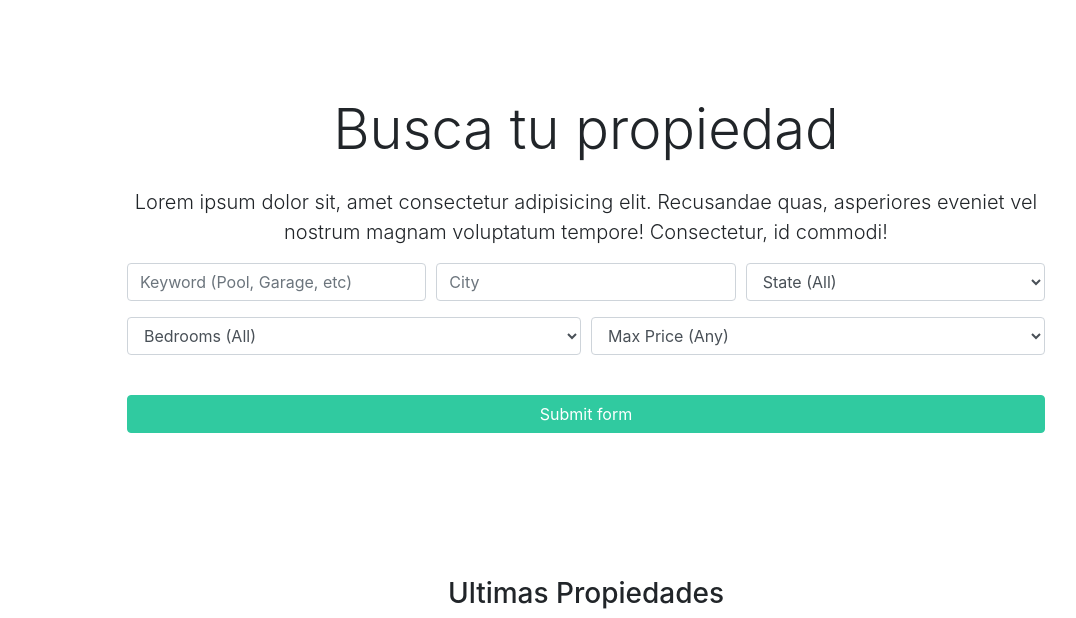
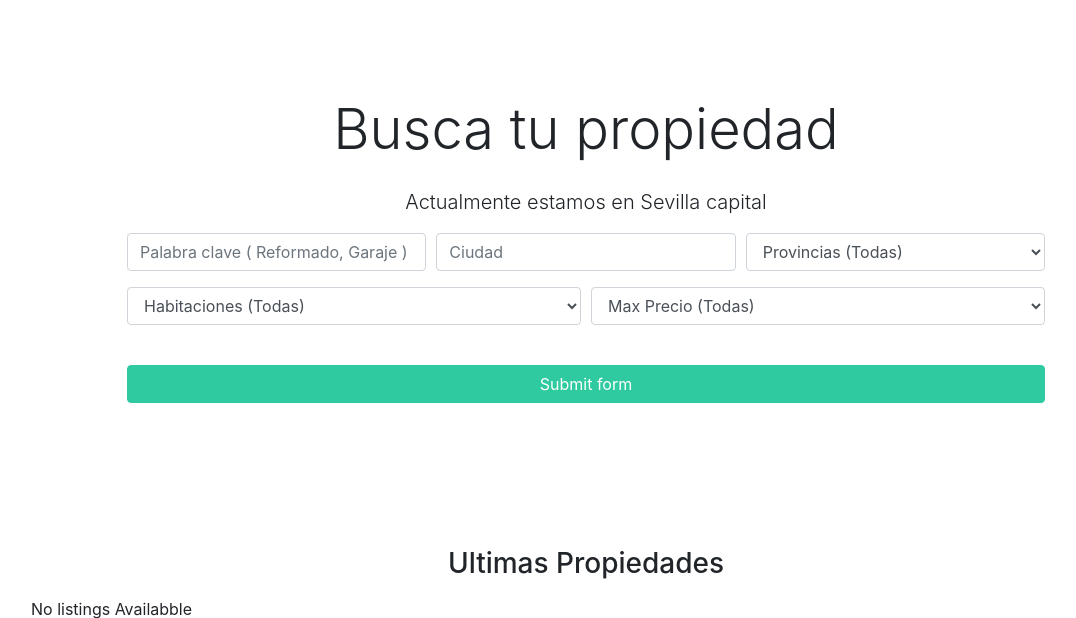
Before and after one commit to amigo2/Goker, a Django app: page / in a window 1280 px wide. Shown: the part 138-756 px from the top of the page, without its empty margins (54-1130 px from the left). Run offline with Django 3.2, Linux system fonts and the light colour scheme; data that the repository does not hold is empty; some libraries are stand-ins or nearby versions.

Commit message:
text update to test

```diff
--- a/templates/pages/index.html
+++ b/templates/pages/index.html
@@ -12,38 +12,35 @@
               <h1 class="display-4 mb-4">
                 Busca tu propiedad
               </h1>
-              <p class="lead">Lorem ipsum dolor sit, amet consectetur adipisicing elit. Recusandae quas, asperiores eveniet vel nostrum magnam
-                voluptatum tempore! Consectetur, id commodi!</p>
+              <p class="lead">Actualmente estamos en Sevilla capital</p>
               <div class="search">
                 <form action="search.html">
                   <!-- Form Row 1 -->
                   <div class="form-row">
                     <div class="col-md-4 mb-3">
                       <label class="sr-only">Keywords</label>
-                      <input type="text" name="keywords" class="form-control" placeholder="Keyword (Pool, Garage, etc)">
+                      <input type="text" name="keywords" class="form-control" placeholder="Palabra clave ( Reformado, Garaje )">
                     </div>
 
                     <div class="col-md-4 mb-3">
                       <label class="sr-only">City</label>
-                      <input type="text" name="city" class="form-control" placeholder="City">
+                      <input type="text" name="city" class="form-control" placeholder="Ciudad">
                     </div>
 
                     <div class="col-md-4 mb-3">
-                      <label class="sr-only">State</label>
+                      <label class="sr-only">Provincia</label>
                       <select name="state" class="form-control">
-                        <option selected="true" disabled="disabled">State (All)</option>
+                        <option selected="true" disabled="disabled">Provincias (Todas)</option>
                         <option value="SE">Sevilla</option>
-                        <option value="2H">Dos Hermanas</option>
-
                       </select>
                     </div>
                   </div>
                   <!-- Form Row 2 -->
                   <div class="form-row">
                     <div class="col-md-6 mb-3">
-                      <label class="sr-only">Bedrooms</label>
+                      <label class="sr-only">Habitaciones</label>
                       <select name="bedrooms" class="form-control">
-                        <option selected="true" disabled="disabled">Bedrooms (All)</option>
+                        <option selected="true" disabled="disabled">Habitaciones (Todas)</option>
                         <option value="1">1</option>
                         <option value="2">2</option>
                         <option value="3">3</option>
@@ -58,17 +55,17 @@
                     </div>
                     <div class="col-md-6 mb-3">
                       <select name="price" class="form-control" id="type">
-                        <option selected="true" disabled="disabled">Max Price (Any)</option>
-                        <option value="100000">$100,000</option>
-                        <option value="200000">$200,000</option>
-                        <option value="300000">$300,000</option>
-                        <option value="400000">$400,000</option>
-                        <option value="500000">$500,000</option>
-                        <option value="600000">$600,000</option>
-                        <option value="700000">$700,000</option>
-                        <option value="800000">$800,000</option>
-                        <option value="900000">$900,000</option>
-                        <option value="1000000">$1M+</option>
+                        <option selected="true" disabled="disabled">Max Precio (Todas)</option>
+                        <option value="100000">100,000€</option>
+                        <option value="200000">200,000€</option>
+                        <option value="300000">300,000€</option>
+                        <option value="400000">400,000€</option>
+                        <option value="500000">500,000€</option>
+                        <option value="600000">600,000€</option>
+                        <option value="700000">700,000€</option>
+                        <option value="800000">800,000€</option>
+                        <option value="900000">900,000€</option>
+                        <option value="1000000">1M+</option>
                       </select>
                     </div>
                   </div>
```
